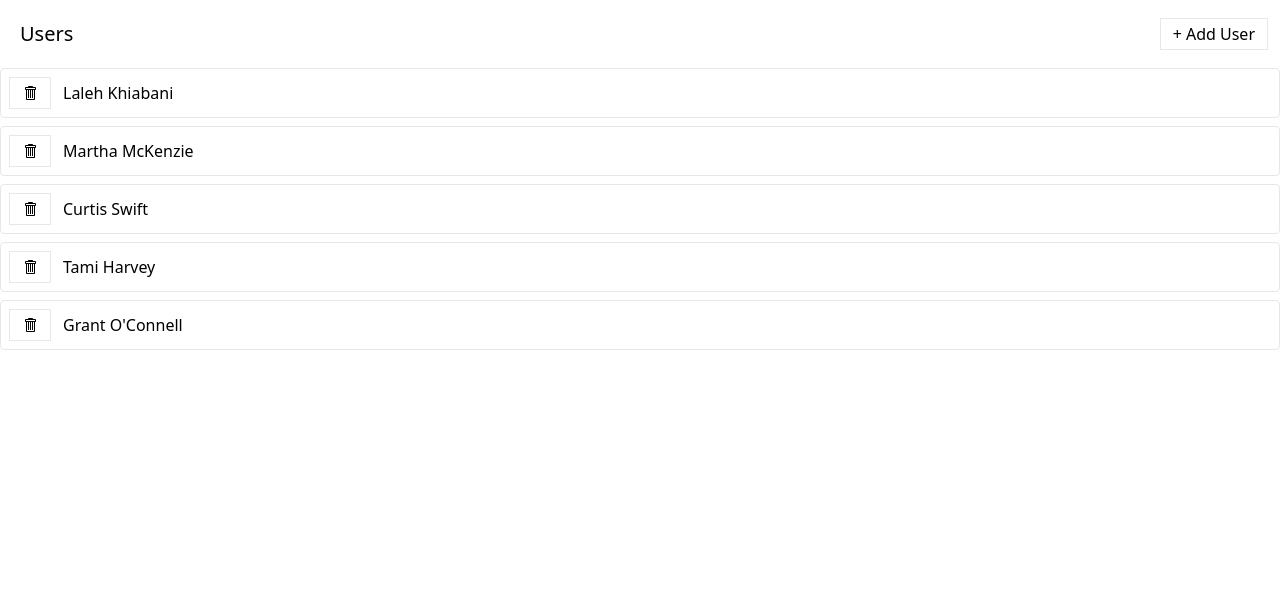
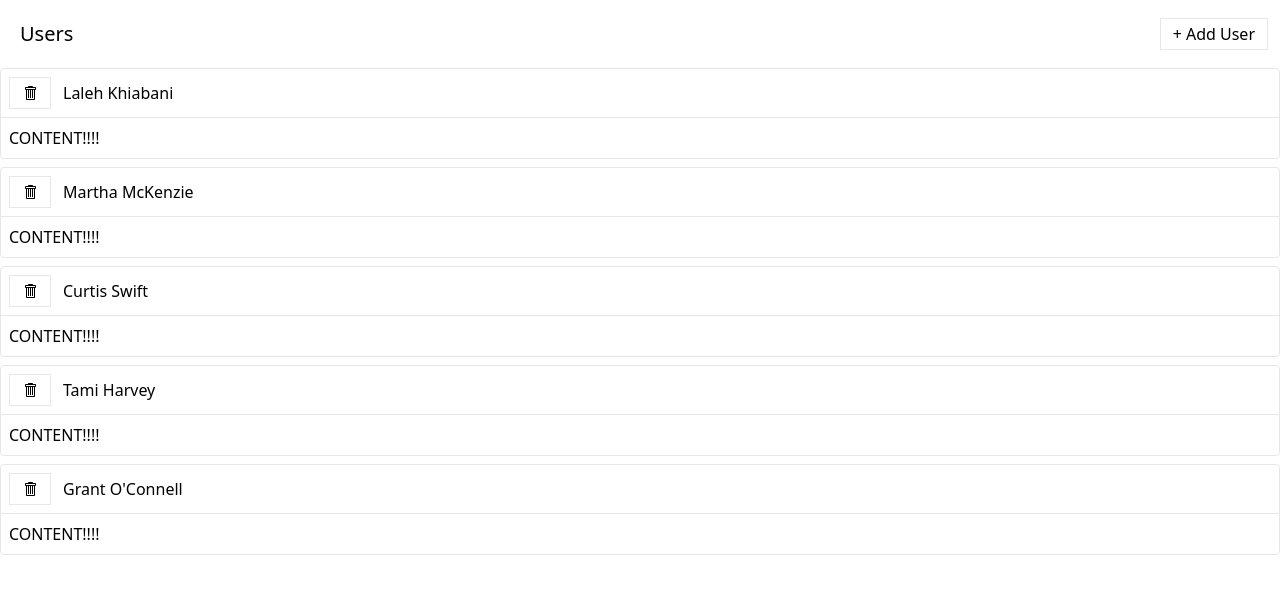
Before and after one commit to Laleh-S/media, a React (Create React App) app: page / in a window 1280 px wide. Shown: the top 594 px of the page. Built offline with nearby package versions, Linux system fonts and the light colour scheme; data requests are answered from the project's data file.

Commit message:
created ExpandablePanel component added header section inside UsersListItem

```diff
--- /dev/null
+++ b/src/components/ExpandablePanel.js
@@ -0,0 +1,18 @@
+
+function ExpandablePanel ({ header, children }) {
+
+    return (
+        <div className="mb-2 border rounded">
+            <div className="flex p-2 justify-between items-center cursor-pointer">
+                <div className="flex flex-row items-center justify-between">
+                    {header}
+                </div>
+            </div>
+            <div className="p-2 border-t">
+                {children}
+            </div>
+        </div>
+    );
+};
+
+export default ExpandablePanel;
--- a/src/components/UsersListItem.js
+++ b/src/components/UsersListItem.js
@@ -2,6 +2,7 @@
 import Button from "./Button";
 import { removeUser } from "../store";
 import { useThunk } from "../hooks/use-thunk";
+import ExpandablePanel from "./ExpandablePanel";
 
 function UsersListItem ({ user }) {
     // Wrapping up removeUser thunk with useThunk hook
@@ -11,10 +12,7 @@
         doRemoveUser(user); // Passing in the user we want to delete
     };
 
-    return (
-        <div className="mb-2 border rounded">
-            <div className="flex p-2 justify-between items-center cursor-pointer">
-                <div className="flex flex-row items-center justify-between">
+    const header = <>
         {/* To indicate if the button should show the loading spinner, we pass in the "loading" prop. */}
         {/* Whenever user clicks this button we want to run our removeUser thunk */}
         <Button className= "mr-3 " loading={isLoadig} onClick={handleClick}>
@@ -23,9 +21,12 @@
         {/* If there is an error, print out a div that says: error deleting user */}
         {error && <div>Error Deleting User...</div>}
         {user.name}
-                </div>
-            </div>
-        </div>
+    </>;
+
+    return (
+        <ExpandablePanel header={header}>
+            CONTENT!!!!
+        </ExpandablePanel>
     );
 };
 
```
Lines whose indentation alone changed are shown as unchanged.
